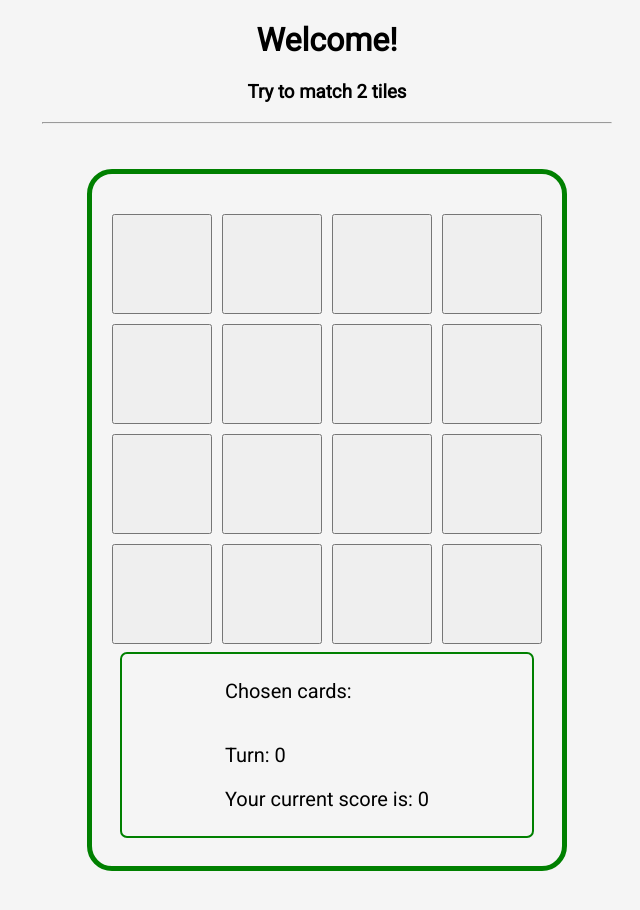
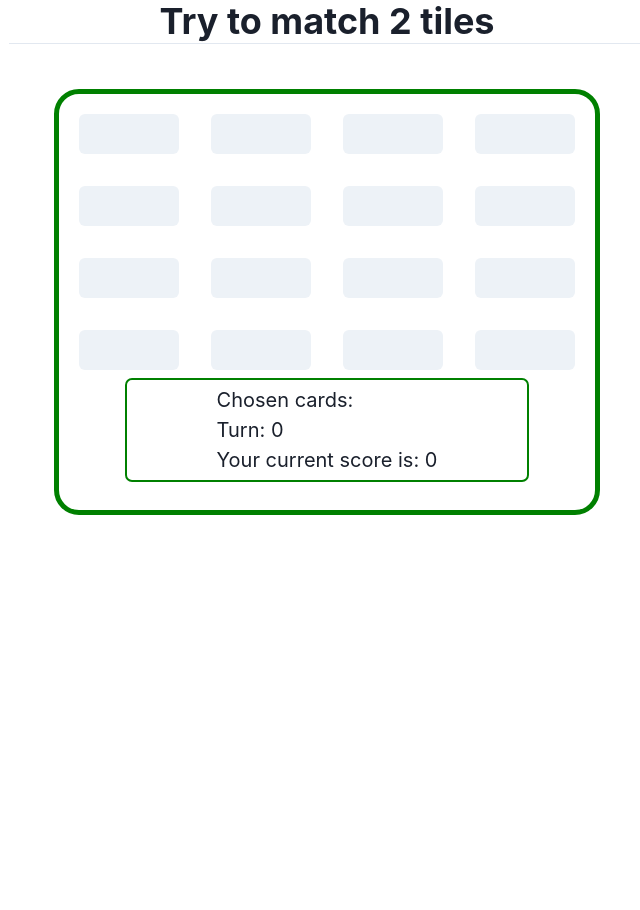
Before and after one commit to TomOwen93/matching-pairs-game, a React (Create React App) app: page / in a window 1280 px wide. Shown: the top 910 px of the page, without its empty margins (313-953 px from the left). After the commit the page ends 800 px from the top, so only its background shows below. Built offline with nearby package versions, Linux system fonts and the light colour scheme.

Commit message:
add useReducer state and dispatch functions

```diff
--- a/package.json
+++ b/package.json
@@ -4,7 +4,11 @@
   "private": true,
   "license": "CC-BY-NC-ND-4.0",
   "dependencies": {
+    "@chakra-ui/react": "^2.8.0",
+    "@emotion/react": "^11.11.1",
+    "@emotion/styled": "^11.11.0",
     "@formkit/auto-animate": "^0.7.0",
+    "framer-motion": "^10.16.2",
     "react": "^18.2.0",
     "react-dom": "^18.2.0",
     "react-scripts": "5.0.1",
--- a/src/App.tsx
+++ /dev/null
@@ -1,13 +0,0 @@
-import { Grid } from "./Components/Grid";
-import "./style.css";
-
-function App(): JSX.Element {
-  return (
-    <div>
-      <h1 className="header">Welcome!</h1>
-      <Grid />
-    </div>
-  );
-}
-
-export default App;
--- /dev/null
+++ b/src/Components/App.tsx
@@ -0,0 +1,12 @@
+import { GridComp } from "./Grid";
+import "../style.css";
+
+function App(): JSX.Element {
+  return (
+    <>
+      <GridComp />
+    </>
+  );
+}
+
+export default App;
--- a/src/Components/Grid.tsx
+++ b/src/Components/Grid.tsx
@@ -1,14 +1,20 @@
-import { useState } from "react";
-import { GridButton } from "./GridButton";
+import { useReducer } from "react";
+import { GridCard } from "./GridCard";
 import { randomSortEmoji } from "../utils/SortRandomEmoji";
 import { useAutoAnimate } from "@formkit/auto-animate/react";
 import { randomEmoji } from "../utils/RandomEmoji";
+import { Grid, GridItem, Heading } from "@chakra-ui/react";
 
-interface ButtonType {
+export interface Card {
   id: number;
   isVisible: boolean;
   emoji: string;
   score: number;
+}
+
+interface GameActions {
+  type: "update_score" | "reset" | "take_turn" | "flip_tile";
+  payload?: any;
 }
 
 const randomisedGrid = randomSortEmoji(randomEmoji());
@@ -21,111 +27,138 @@ const gridObject = randomisedGrid.map((emoji, index) => {
   };
 });
 
-export function Grid(): JSX.Element {
-  const [turn, setTurn] = useState(0);
-  const [recentCards, setRecentCards] = useState<ButtonType[]>([]);
-  const [playerScore, setPlayerScore] = useState<number>(0);
-  const [gridCards, setGridcards] = useState<ButtonType[]>(gridObject);
+type GameState = {
+  turn: number;
+  recentCards: Card[];
+  playerScore: number;
+  gridCards: Card[];
+};
+
+const initialState: GameState = {
+  turn: 0,
+  recentCards: [],
+  playerScore: 0,
+  gridCards: gridObject,
+};
+
+function gameReducer(state: GameState, action: GameActions) {
+  let updatedRecentCards = state.recentCards;
+  let updatedTurn = state.turn;
+  let updatedGridCards = state.gridCards;
+
+  switch (action.type) {
+    case "update_score":
+      return { ...state, playerScore: state.playerScore + 1 };
+
+    case "take_turn":
+      if (state.recentCards.length < 2) {
+        updatedRecentCards = [...state.recentCards, action.payload.card];
+      } else {
+        updatedRecentCards = [];
+      }
+      updatedTurn = state.turn === 2 ? 0 : state.turn + 1;
+
+      return { ...state, recentCards: updatedRecentCards, turn: updatedTurn };
+
+    case "flip_tile":
+      updatedGridCards = state.gridCards.map((card) => {
+        if (
+          card.id === state.gridCards[0].id ||
+          card.id === state.gridCards[1].id
+        ) {
+          return {
+            ...card,
+            score: action.payload.score,
+            isVisible: action.payload.visibility,
+          };
+        } else {
+          return card;
+        }
+      });
+
+      return { ...state, gridcards: updatedGridCards };
+
+    case "reset":
+      return initialState;
+    default:
+      return state;
+  }
+}
+
+export function GridComp(): JSX.Element {
+  const [state, dispatch] = useReducer(gameReducer, initialState);
   const [animationParent] = useAutoAnimate();
 
-  const handleMatch = (button: ButtonType) => {
-    if (recentCards.length === 2) {
+  const handleCheckMatch = (button: Card) => {
+    if (state.recentCards.length === 2) {
       if (
-        recentCards[0].emoji === recentCards[1].emoji &&
-        recentCards[0].id !== recentCards[1].id
+        state.recentCards[0].emoji === state.recentCards[1].emoji &&
+        state.recentCards[0].id !== state.recentCards[1].id
       ) {
-        setPlayerScore((prev) => prev + recentCards[1].score);
-        handleTileData(0, true);
+        dispatch({
+          type: "flip_tile",
+          payload: { visibility: true, score: 0 },
+        });
+        dispatch({ type: "update_score" });
       } else {
-        handleTileData(1, false);
+        dispatch({
+          type: "flip_tile",
+          payload: { visibility: false, score: 1 },
+        });
       }
     } else {
-      setGridcards(
-        gridCards.map((el) => {
-          if (el.id === button.id || el.id === button.id) {
-            return { ...el, isVisible: true };
-          } else {
-            return el;
-          }
-        })
-      );
+      dispatch({ type: "flip_tile", payload: { visibility: true, score: 1 } });
     }
   };
 
-  const handleTileData = (score: number, visibility: boolean) => {
-    return setGridcards(
-      gridCards.map((el) => {
-        if (el.id === recentCards[0].id || el.id === recentCards[1].id) {
-          return { ...el, score: score, isVisible: visibility };
-        } else {
-          return el;
-        }
-      })
-    );
-  };
-
   const handleReset = () => {
-    setGridcards(
-      randomSortEmoji(randomEmoji()).map((emoji, index) => {
-        return {
-          id: index,
-          isVisible: false,
-          emoji: emoji,
-          score: 1,
-        };
-      })
-    );
-    setPlayerScore(0);
-    setTurn(0);
-    setRecentCards([]);
-  };
-
-  const handleTakeTurn = (button: ButtonType) => {
-    if (recentCards.length < 2) {
-      setRecentCards([...recentCards, button]);
-    } else {
-      setRecentCards([]);
-    }
-    setTurn((prev) => (prev === 2 ? 0 : prev + 1));
+    dispatch({ type: "reset" });
   };
 
   return (
-    <div>
-      <h3 className="header">Try to match 2 tiles</h3>
+    <>
+      <Heading textAlign={"center"}> Try to match 2 tiles </Heading>
       <hr />
       <div className="main-section">
-        <div className="grid-buttons">
-          {gridCards.map((button, index) => (
-            <GridButton
-              key={index}
-              handleTakeTurn={handleTakeTurn}
-              handleMatch={handleMatch}
-              Button={button}
-            />
+        <Grid
+          templateRows="repeat(4,1fr)"
+          templateColumns="repeat(4,1fr)"
+          gap={8}
+        >
+          {state.gridCards.map((card, index) => (
+            <GridItem key={index}>
+              <GridCard
+                key={index}
+                handleMatch={handleCheckMatch}
+                card={card}
+                dispatch={dispatch}
+              />
+            </GridItem>
           ))}
-        </div>
+        </Grid>
+
         <div className="below-grid">
-          {playerScore < 8 && (
+          {state.playerScore < 8 && (
             <div>
               <p ref={animationParent}>Chosen cards: </p>{" "}
               <span className="chosen-cards">
                 <ul ref={animationParent} className="chosen-list">
-                  {recentCards.map((card, index) => (
+                  {state.recentCards.map((card, index) => (
                     <li key={index}>{card.emoji}</li>
                   ))}
                 </ul>
               </span>
-              <p>Turn: {turn}</p>
-              <p>Your current score is: {playerScore}</p>
+              <p>Turn: {state.turn}</p>
+              <p>Your current score is: {state.playerScore}</p>
             </div>
           )}
-          {playerScore === 8 && (
+          {state.playerScore === 8 && (
             <div className="reset-button">
               <p>You Win!</p> <button onClick={handleReset}>Reset</button>
             </div>
           )}
         </div>
       </div>
-    </div>
+    </>
   );
 }
--- a/src/Components/GridButton.tsx
+++ /dev/null
@@ -1,33 +0,0 @@
-// import { useAutoAnimate } from "@formkit/auto-animate/react";
-
-type Button = {
-  id: number;
-  isVisible: boolean;
-  emoji: string;
-  score: number;
-};
-
-interface SingleButtonType {
-  Button: Button;
-  handleTakeTurn: (Button: Button) => void;
-  handleMatch: (Button: Button) => void;
-}
-
-export function GridButton({
-  Button,
-  handleTakeTurn,
-  handleMatch,
-}: SingleButtonType): JSX.Element {
-  const handleClick = () => {
-    handleTakeTurn(Button);
-    handleMatch(Button);
-  };
-
-  return (
-    <button className="grid-button-single" onClick={handleClick}>
-      {Button.isVisible && (
-        <span style={{ visibility: "visible" }}> {Button.emoji} </span>
-      )}
-    </button>
-  );
-}
--- /dev/null
+++ b/src/Components/GridCard.tsx
@@ -0,0 +1,31 @@
+// import { useAutoAnimate } from "@formkit/auto-animate/react";
+
+import { Button } from "@chakra-ui/react";
+import { Card } from "./Grid";
+
+interface GridCardProps {
+  card: Card;
+  dispatch: React.Dispatch<any>;
+
+  handleMatch: (card: Card) => void;
+}
+
+export function GridCard({
+  card,
+
+  handleMatch,
+  dispatch,
+}: GridCardProps): JSX.Element {
+  const handleClick = () => {
+    dispatch({ type: "take_turn", payload: { card: card } });
+    handleMatch(card);
+  };
+
+  return (
+    <Button className="grid-button-single" onClick={handleClick}>
+      {card.isVisible && (
+        <span style={{ visibility: "visible" }}> {card.emoji} </span>
+      )}
+    </Button>
+  );
+}
--- /dev/null
+++ b/src/utils/CheckMatch.ts
@@ -0,0 +1,3 @@
+import { Card } from "../Components/Grid";
+
+export default function checkMatch(recentCards: Card[]) {}
```
Also changed, not shown: src/index.tsx (+4 -4 lines), 1 other file (tests, documents, lock files or other folders).
